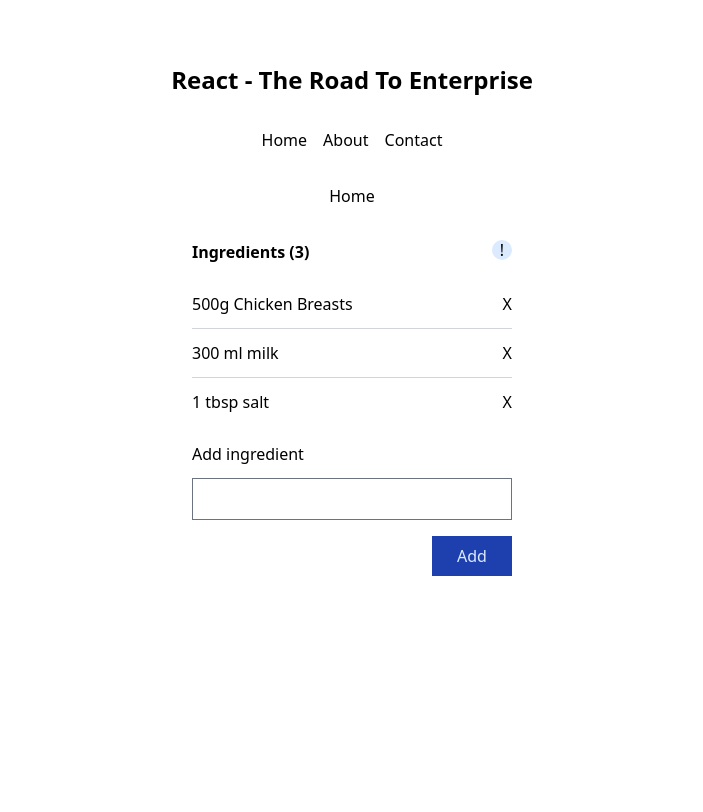
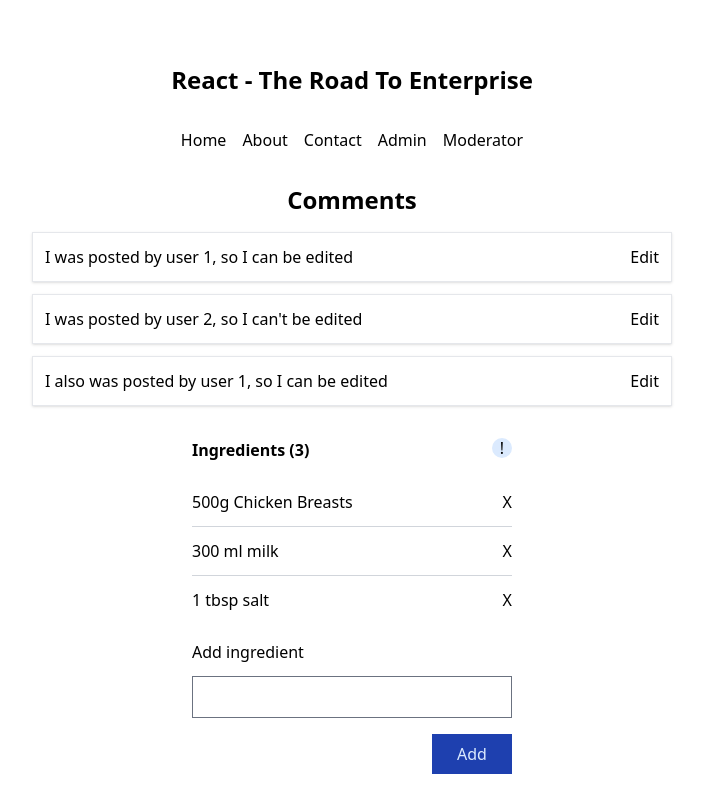
Before and after one commit to thanhbui27/react-the-road-to-enterprise, a React (Vite) app: page / in a window 1280 px wide. Shown: the top 812 px of the page, without its empty margins (288-991 px from the left). Built offline with nearby package versions, Linux system fonts and the light colour scheme.

Commit message:
finish chapter 11

```diff
--- a/src/App.tsx
+++ b/src/App.tsx
@@ -1,13 +1,26 @@
-import { Suspense, lazy } from "react";
+import { Suspense, lazy, useEffect } from "react";
 import "./App.css";
 import { QueryClient, QueryClientProvider } from "react-query";
-import { Link, Route, Routes } from "react-router-dom";
+import { Link, Navigate, Route, Routes } from "react-router-dom";
 import Spinner from "./components/Spinner";
+import { useUserStore } from "./store/userStore";
+import Permission from "./components/common/permission/Permission";
 const queryClient = new QueryClient();
 const About = lazy(() => import("./views/About"));
 const Contact = lazy(() => import("./views/Contact"));
 const Home = lazy(() => import("./views/Home"));
+const Admin = lazy(() => import("./views/Admin"));
+const Forbidden = lazy(() => import("./views/Forbidden"));
+const Moderator = lazy(() => import("./views/Moderator"));
 function App() {
+  const setUser = useUserStore((store) => store.setUser);
+  useEffect(() => {
+    setUser({
+      id: "1",
+      name: "Thomas",
+      roles: ['moderator','admin'],
+    });
+  }, []);
   return (
     <QueryClientProvider client={queryClient}>
       <div className="App mx-auto max-w-6xl text-center my-8">
@@ -19,6 +32,8 @@ function App() {
             <Link to="/">Home</Link>
             <Link to="/about">About</Link>
             <Link to="/contact">Contact</Link>
+            <Link to="/admin">Admin</Link>
+            <Link to="/moderator">Moderator</Link>
           </nav>
         </div>
         <Suspense
@@ -32,6 +47,29 @@ function App() {
             <Route path="/" element={<Home />} />
             <Route path="/about" element={<About />} />
             <Route path="/contact" element={<Contact />} />
+            <Route
+              path="/admin"
+              element={
+                <Permission
+                  roles={["admin"]}
+                  noAccess={<Navigate to="/forbidden" />}
+                >
+                  <Admin />
+                </Permission>
+              }
+            />
+            <Route
+              path="/moderator"
+              element={
+                <Permission
+                  roles={["moderator", "admin"]}
+                  noAccess={<Navigate to="/forbidden" />}
+                >
+                  <Moderator />
+                </Permission>
+              }
+            />
+            <Route path="/forbidden" element={<Forbidden />} />
           </Routes>
         </Suspense>
       </div>
--- /dev/null
+++ b/src/components/common/permission/Permission.tsx
@@ -0,0 +1,58 @@
+import { useUserStore, User } from "@/store/userStore";
+import { useState, useEffect } from "react";
+import { checkPermission } from "./checkPermission";
+import { Debug, EntityOwnerId, Roles } from "./permission.types";
+type PermissionType = "one-of" | "all-of";
+export type PermissionProps = {
+  children: React.ReactNode;
+  noAccess?:
+    | React.ReactNode
+    | ((args: { user: User | null; hasAccess: boolean }) => React.ReactNode);
+  roles: Roles;
+  type?: PermissionType;
+  entityOwnerId?: EntityOwnerId;
+  debug?: Debug;
+};
+const Permission = (props: PermissionProps) => {
+  const {
+    children,
+    noAccess,
+    entityOwnerId,
+    roles = [],
+    type = "one-of",
+    debug = false,
+  } = props;
+  const user = useUserStore((store) => store.user);
+  const [hasAccess, setHasAccess] = useState(
+    user
+      ? checkPermission(user, roles, {
+          type,
+          entityOwnerId,
+          debug,
+        })
+      : false
+  );
+  useEffect(() => {
+    if (!user) {
+      setHasAccess(false);
+      return;
+    }
+    const doesHaveAccess = checkPermission(user, roles, {
+      type,
+      entityOwnerId,
+      debug,
+    });
+    setHasAccess(doesHaveAccess);
+  }, [user?.id, user?.roles, entityOwnerId, roles, type]);
+  const renderNoAccess = () => {
+    if (typeof noAccess === "function") {
+      return noAccess({
+        user,
+        hasAccess,
+      });
+    }
+    return noAccess;
+  };
+  return hasAccess ? children : renderNoAccess() || null;
+};
+export default Permission;
--- /dev/null
+++ b/src/components/common/permission/checkPermission.ts
@@ -0,0 +1,54 @@
+import { User } from "@/store/userStore";
+import { CheckPermissionConfig, Roles } from "./permission.types";
+/**
+ * Return an array method for check type
+ *
+ * For one-of we only need to find one record, so .some is sufficient
+ * For all-of we want to match all roles, so we use .every
+ */
+const permissionCheckTypeMethods = {
+  "one-of": (roles: Roles) => roles.some,
+  "all-of": (roles: Roles) => roles.every,
+};
+export const checkPermission = (
+  user: User,
+  roles: Roles,
+  config: CheckPermissionConfig = {}
+) => {
+  /**
+   * By default the type is 'one-of'
+   * entityOwnerId is only needed when checking if a user
+   * is an owner of an entity such as comment, post, etc
+   */
+  const { type = "one-of", entityOwnerId, debug } = config;
+  // Get an array method for checking permissions
+  const checkMethod =
+    permissionCheckTypeMethods?.[type] || permissionCheckTypeMethods["one-of"];
+  const userRoles = user?.roles || [];
+  /**
+   * Initialise checkMethod to get reference to .some or .every
+   * We need to bind the 'roles' array to make sure these functions are
+   * run in the context of the array prototype.
+   */
+  const hasAccess = checkMethod(roles).bind(roles)((role) => {
+    // Checks if user created a record
+    if (role === "owner") {
+      return String(user?.id) === String(entityOwnerId);
+    }
+    // Checks if user is authenticated
+    if (role === "logged-in") {
+      return Boolean(user?.id);
+    }
+    // Checks other roles
+    return userRoles.includes(role);
+  });
+  debug &&
+    console.log("PERMISSION_DEBUG", {
+      hasAccess,
+      requiredRoles: roles,
+      userRoles,
+      type,
+      entityOwnerId,
+    });
+  return hasAccess;
+};
--- /dev/null
+++ b/src/store/userStore.ts
@@ -0,0 +1,18 @@
+import create from "zustand";
+export type User = {
+  id: string;
+  name: string;
+  roles: string[];
+};
+type UserState = {
+  user: User | null;
+  setUser: (user: User | null) => void;
+};
+export const useUserStore = create<UserState>((set) => ({
+  user: null,
+  setUser(user) {
+    set({
+      user,
+    });
+  },
+}));
--- /dev/null
+++ b/src/views/Admin.tsx
@@ -0,0 +1,5 @@
+type AdminProps = object;
+const Admin = (props: AdminProps) => {
+  return <div>Admin</div>;
+};
+export default Admin;
--- /dev/null
+++ b/src/views/Forbidden.tsx
@@ -0,0 +1,5 @@
+type ForbiddenProps = object;
+const Forbidden = (props: ForbiddenProps) => {
+  return <div>Forbidden</div>;
+};
+export default Forbidden;
--- a/src/views/Home.tsx
+++ b/src/views/Home.tsx
@@ -1,10 +1,60 @@
 import Ingredients from "@/components/components/ingredients/Ingredients";
 import IngredientsInfoHelper from "@/components/components/ingredients/IngredientsInfoHelper";
+import Permission from "@/components/common/permission/Permission";
+import { useState } from "react";
+type HomeProps = object;
+const commentsData = [
+  {
+    id: "1",
+    authorId: "1",
+    message: "I was posted by user 1, so I can be edited",
+  },
+  {
+    id: "2",
+    authorId: "2",
+    message: "I was posted by user 2, so I can't be edited",
+  },
+  {
+    id: "3",
+    authorId: "1",
+    message: "I also was posted by user 1, so I can be edited",
+  },
+];
+const Home = (props: HomeProps) => {
+  const [comments, setComments] = useState(commentsData);
 
-const Home = () => {
+  366;
+
   return (
-    <div>
-      <h4>Home</h4>
+    <div className="max-w-[40rem] mx-auto">
+      <h1 className="text-2xl font-bold my-4">Comments</h1>
+      <div>
+        {/* Determine if a user should have access to the comments section */}
+        <Permission
+          roles={["logged-in"]}
+          noAccess={<p>You must be logged in to see this content.</p>}
+        >
+          <div className="space-y-3">
+            {comments.map((comment) => {
+              return (
+                <div
+                  className="shadow border p-3 flex justify-between"
+                  key={comment.id}
+                >
+                  <span>{comment.message}</span>
+                  {/* Check if a user should be able to see Edit link */}
+                  <Permission
+                    roles={["owner", "moderator", "admin"]}
+                    entityOwnerId={comment.authorId}
+                  >
+                    <a>Edit</a>
+                  </Permission>
+                </div>
+              );
+            })}
+          </div>
+        </Permission>
+      </div>
       <Ingredients ingredientsInfoHelper={<IngredientsInfoHelper />} />
     </div>
   );
--- /dev/null
+++ b/src/views/Moderator.tsx
@@ -0,0 +1,5 @@
+type ModeratorProps = object;
+const Moderator = (props: ModeratorProps) => {
+  return <div>Moderator</div>;
+};
+export default Moderator;
```
Also changed, not shown: src/components/common/permission/permission.types.ts (added, +9 -0 lines).
